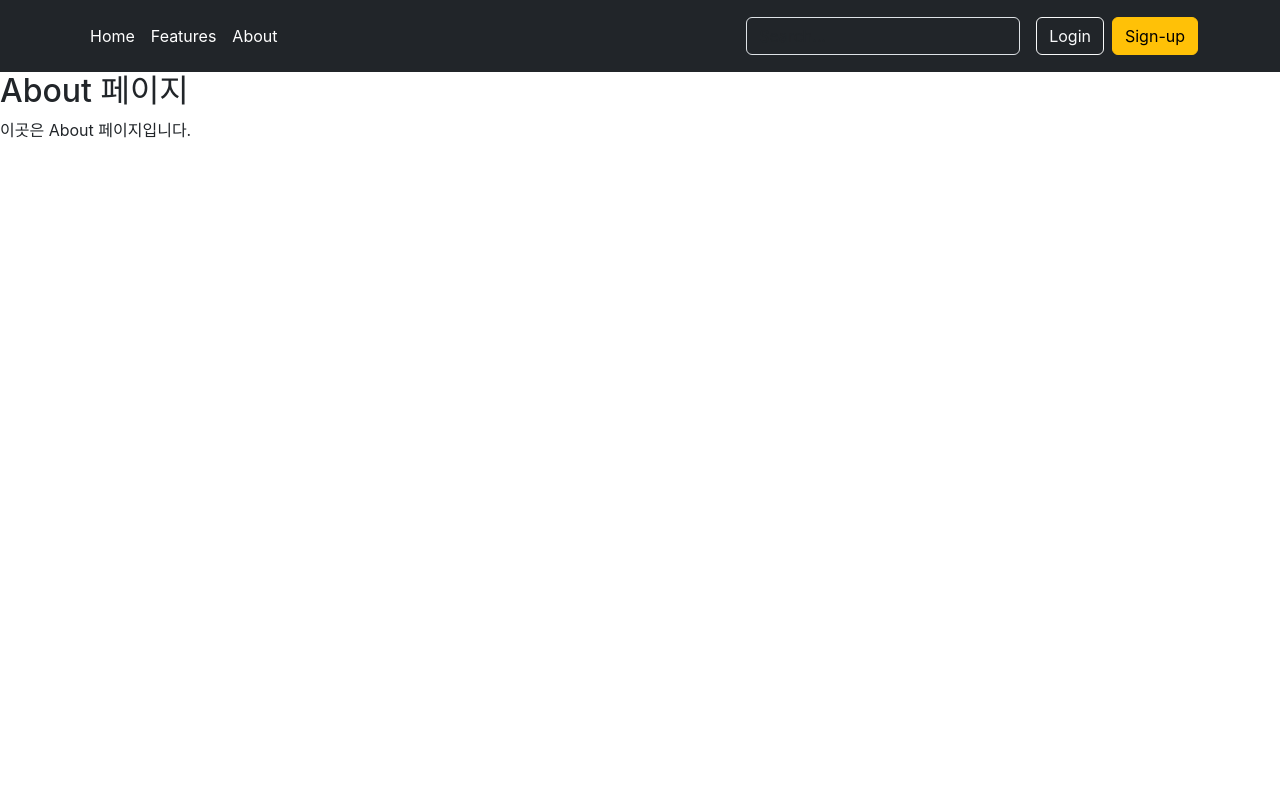
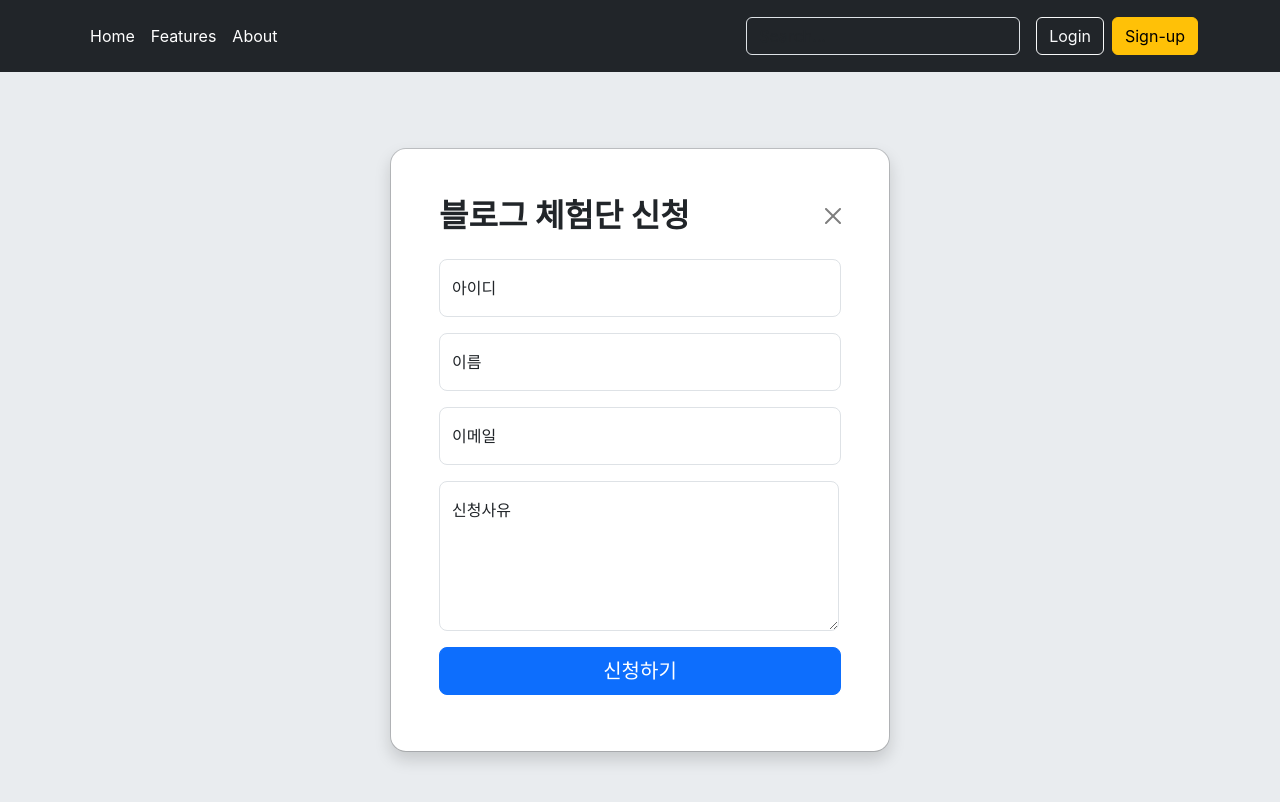
Before and after one commit to wldus1208/team_react_front, a React (Create React App) app: page /about in a window 1280 px wide. Shown: the top 802 px of the page. Built offline with nearby package versions, Linux system fonts and the light colour scheme.

Commit message:
Add files via upload

```diff
--- a/src/pages/About.jsx
+++ b/src/pages/About.jsx
@@ -1,12 +1,111 @@
 // About.js
 
-import React from 'react';
+import React, {useState} from 'react';
+import axios from 'axios'
 
 const About = () => {
+
+  const [loginid, setLoginId] = useState('')
+  const [name, setName] = useState('')
+  const [email, setEmail] = useState('')
+  const [reason, setReason] = useState('')
+
+  const save = async () => {
+    alert("성공")
+    alert(loginid + name + email + reason)
+
+    let params = new URLSearchParams()
+    params.append('loginid', loginid)
+    params.append('name', name)
+    params.append('email', email)
+    params.append('reason', reason)
+
+
+    await axios
+      .post('/blog/insertblogreq', params)
+      .then((res) => {
+        console.log(res)
+
+        if (res.data.result === 'SUCCESS') {
+          alert('저장 되었습니다.')
+          //closeModal()
+          // search()
+        } else {
+          alert(res.data.resultmsg)
+        }
+      })
+      .catch((err) => {
+        console.log('noticeUpdate catch start')
+        alert(err.message)
+      })
+  }
+
   return (
-    <div>
-      <h2>About 페이지</h2>
-      <p>이곳은 About 페이지입니다.</p>
+    <div className="modal modal-sheet position-static d-block bg-body-secondary p-4 py-md-5" tabIndex="-1" role="dialog" id="modalSignin">
+      <div className="modal-dialog" role="document">
+        <div className="modal-content rounded-4 shadow">
+          <div className="modal-header p-5 pb-4 border-bottom-0">
+            <h1 className="fw-bold mb-0 fs-2">블로그 체험단 신청</h1>
+            <button type="button" className="btn-close" data-bs-dismiss="modal" aria-label="Close"></button>
+          </div>
+          <div className="modal-body p-5 pt-0">
+              <div className="form-floating mb-3">
+                <input
+                  type="id"
+                  className="form-control rounded-3"
+                  id="floatingInput"
+                  placeholder="ID"
+                  // value={loginid}
+                  onChange={(e) => {
+                    setLoginId(e.target.value)
+                  }}/>
+                <label htmlFor="floatingInput">아이디</label>
+              </div>
+              <div className="form-floating mb-3">
+                <input
+                  type="name"
+                  className="form-control rounded-3"
+                  id="floatingInput"
+                  placeholder="Name"
+                  // value={name}
+                  onChange={(e) => {
+                    setName(e.target.value)
+                  }}/>
+                <label htmlFor="floatingInput">이름</label>
+              </div>
+              <div className="form-floating mb-3">
+                <input
+                  type="email"
+                  className="form-control rounded-3"
+                  id="floatingInput"
+                  placeholder="email@example.com"
+                  // value={email}
+                  onChange={(e) => {
+                    setEmail(e.target.value)
+                  }}/>
+                <label htmlFor="floatingInput">이메일</label>
+              </div>
+
+              <div className="form-floating mb-3">
+                  <textarea
+                    type="textarea"
+                    className="form-control rounded-3"
+                    id="floatingInput"
+                    placeholder="Reason"
+                    style={{width:'400px', height:'150px'}}
+                    // value={reason}
+                    onChange={(e) => {
+                      setReason(e.target.value)
+                    }}/>
+                  <label htmlFor="floatingInput">신청사유</label>
+              </div>
+
+              <button onClick={save} className="w-100 mb-2 btn btn-lg rounded-3 btn-primary" type="submit">
+                신청하기
+              </button>
+          </div>
+        </div>
+      </div>
     </div>
   );
 }
```
